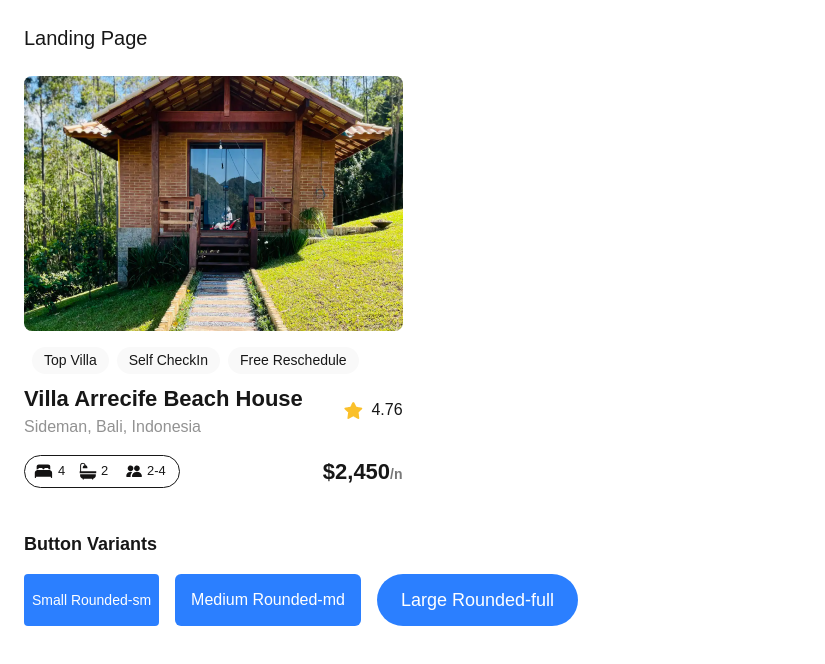
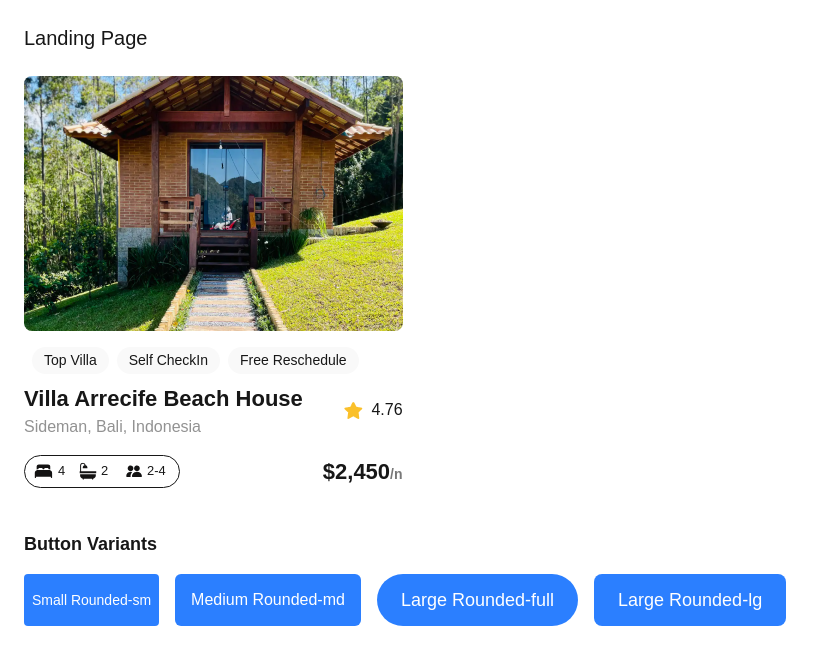
Before and after one commit to NexaAscendTechSolutions/alx-project-0x00-setup, a Next.js app in the folder alx-project-0x00/: page /landing in a window 1280 px wide. Shown: the top 664 px of the page, without its empty margins (0-825 px from the left). Built offline with nearby package versions, Linux system fonts and the light colour scheme.

Commit message:
fixing buttons

```diff
--- a/alx-project-0x00/components/Button.tsx
+++ b/alx-project-0x00/components/Button.tsx
@@ -5,6 +5,7 @@
   title,
   size = "medium",
   shape = "rounded-md",
+  styles = "",
 }) => {
   // map sizes to Tailwind classes
   const sizeClasses = {
@@ -15,7 +16,7 @@
 
   return (
     <button
-      className={`bg-blue-500 text-white font-medium hover:bg-blue-600 transition ${sizeClasses[size]} ${shape}`}>
+      className={`bg-blue-500 text-white font-medium hover:bg-blue-600 transition ${sizeClasses[size]} ${shape} ${styles}`}>
       {title}
     </button>
   );
--- a/alx-project-0x00/interfaces/index.ts
+++ b/alx-project-0x00/interfaces/index.ts
@@ -4,5 +4,6 @@
 export interface ButtonProps {
   title: string;
   size?: "small" | "medium" | "large";
-  shape?: "rounded-sm" | "rounded-md" | "rounded-full";
+  shape?: "rounded-sm" | "rounded-md" | "rounded-lg" | "rounded-full"; // ✅ added rounded-lg
+  styles?: string;
 }
--- a/alx-project-0x00/pages/landing.tsx
+++ b/alx-project-0x00/pages/landing.tsx
@@ -21,6 +21,8 @@
             size="large"
             shape="rounded-full"
           />
+          <Button title="Large Rounded-lg" size="large" shape="rounded-lg" />{" "}
+          {/* ✅ added */}
         </div>
       </div>
     </div>
```
